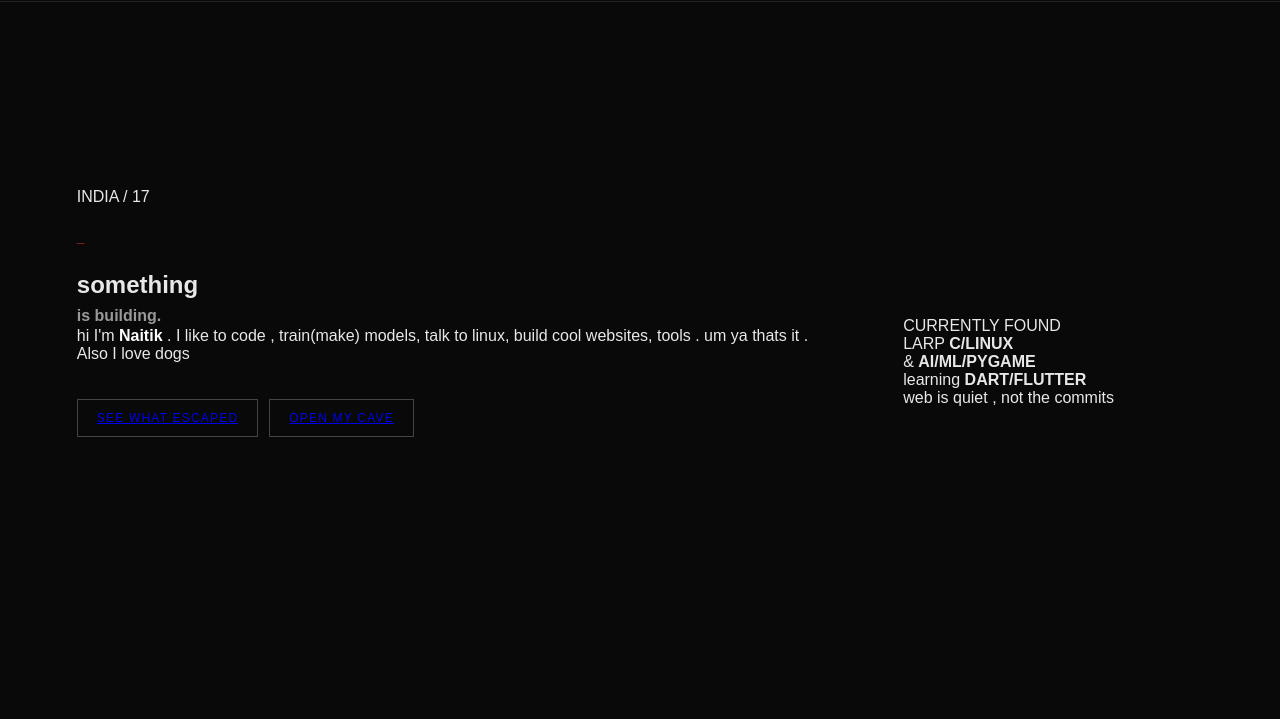
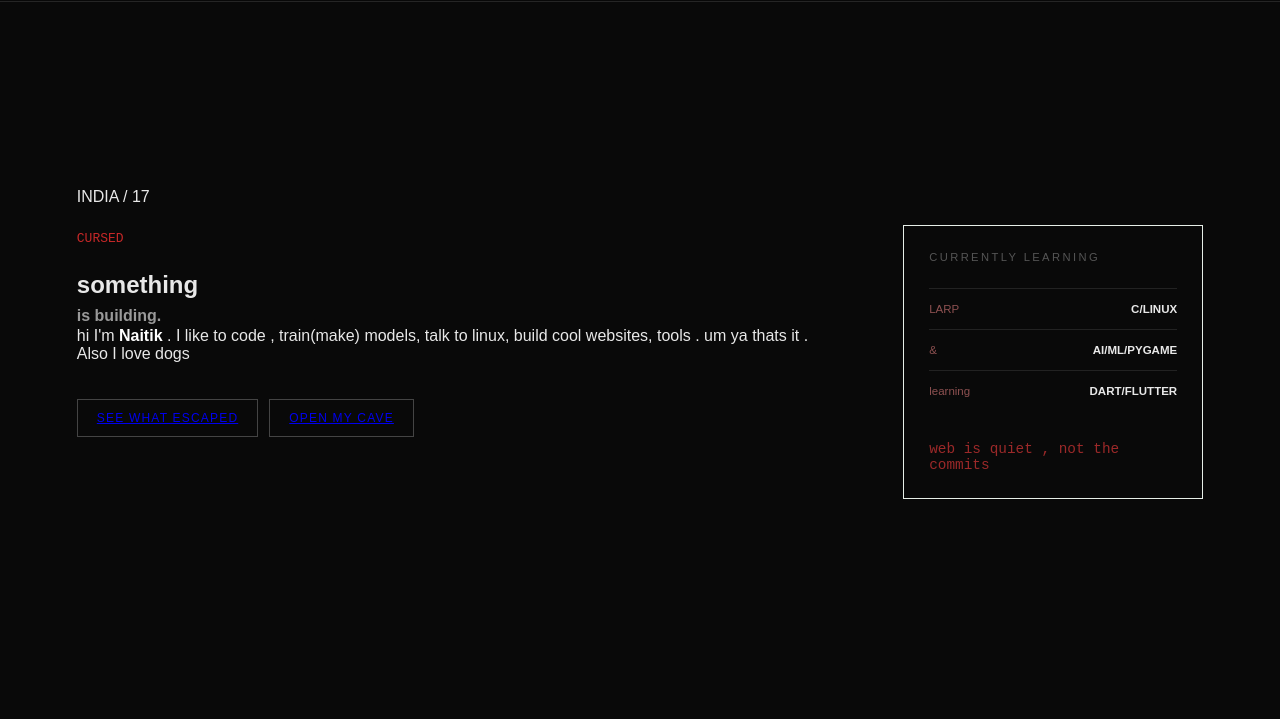
Before and after one commit to nAItiklearn/horror-port, a plain HTML site: page index.html in a window 1280 px wide. Shown: the part 61-780 px from the top of the page. Drawn offline with Linux system fonts and the light colour scheme.

Commit message:
basic box stylin done

```diff
--- a/index.html
+++ b/index.html
@@ -22,7 +22,7 @@
             <div class="hero-text">
                 <p class="small-line">INDIA / 17</p>
                 <p class="type-line">
-                    <span id="typing"></span><span class="cursor">_</span>
+                    <span id="typing"></span><span class="cursor">CURSED</span>
 
                 </p>
                 <h1>
@@ -44,7 +44,7 @@
                 </div>
             </div>
             <aside class="status-box">
-                <p class="box-title">CURRENTLY FOUND</p>
+                <p class="box-title">CURRENTLY LEARNING</p>
                 <div class="status-row">
                     <span>LARP</span>
                     <strong>C/LINUX</strong>
--- a/style.css
+++ b/style.css
@@ -101,3 +101,33 @@ nav a{
     color:#000;
     border-color:#fff
 }
+
+
+.status-box{
+    border:1px solid #e6eee7;
+    padding:25px;
+
+}
+.box-title{
+    margin-bottom: 25px;
+    color:#555;
+    font-size: 0.7rem;
+    letter-spacing: 0.15rem;
+
+}
+.status-row{
+    display:flex;
+    justify-content: space-between;
+    padding: 14px 0;
+    border-top: 1px solid #222;
+    font-size: 0.72rem;
+}
+.status-row span{
+    color:#8e5151;
+}
+.warning{
+    margin-top: 30px;
+    color:#9b2929;
+    font-family: monospace;
+    font-size: 0.9rem;
+}
```
